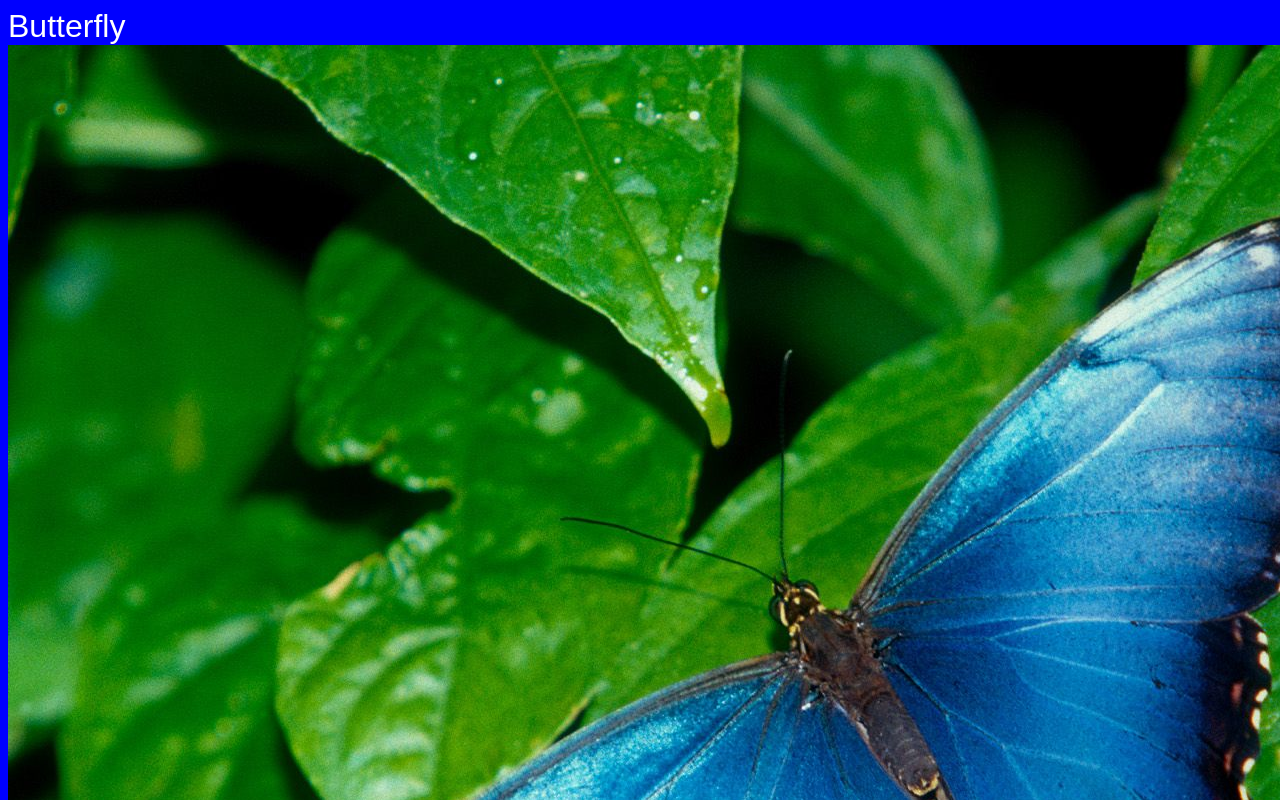
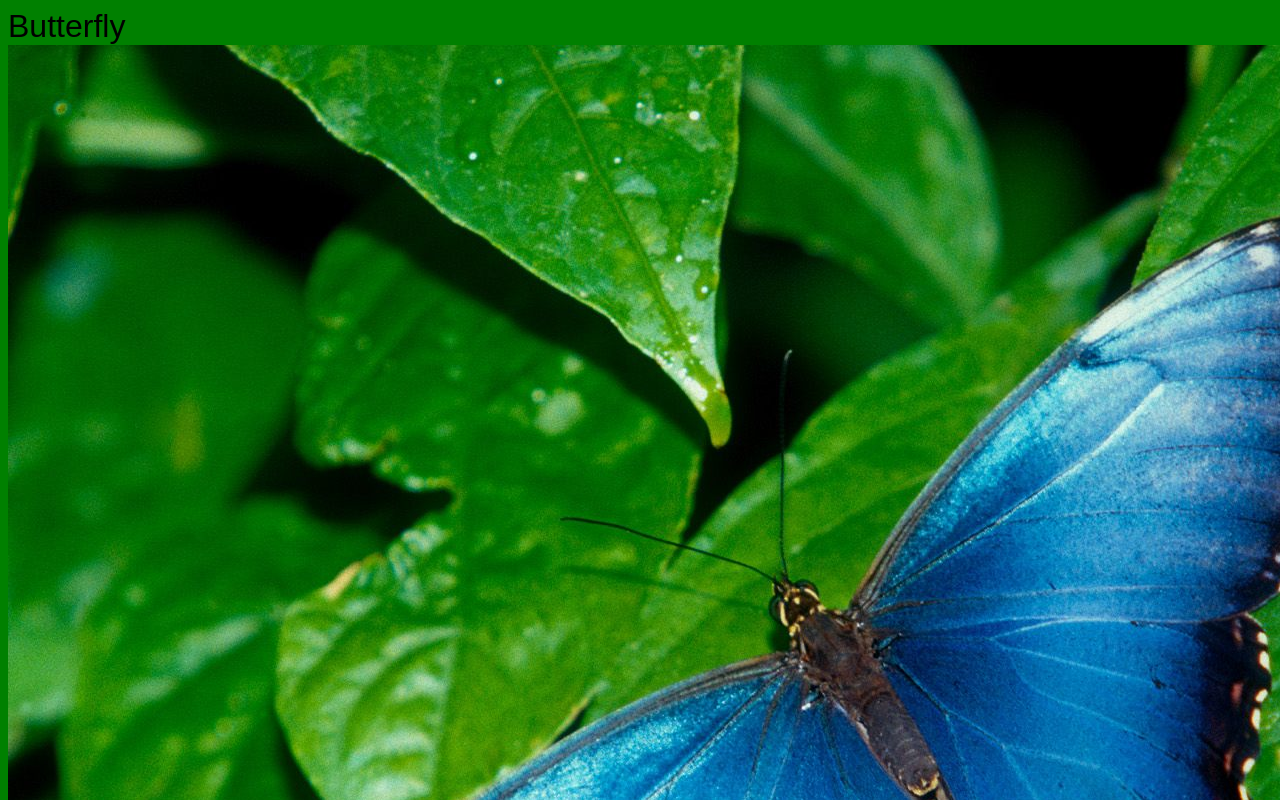
Before and after one commit to rhiyacreator/Practice, a plain HTML site: page index.html in a window 1280 px wide. Shown: the top 800 px of the page. Drawn offline with Linux system fonts and the light colour scheme.

Commit message:
Update index.html

```diff
--- a/index.html
+++ b/index.html
@@ -3,8 +3,8 @@
  <head>
   <style>
    body{
-   background-color: blue;
-   color: white;
+   background-color: green;
+   color: black;
    font-size: 32px;
    font-family: sans-serif;
    }
```
